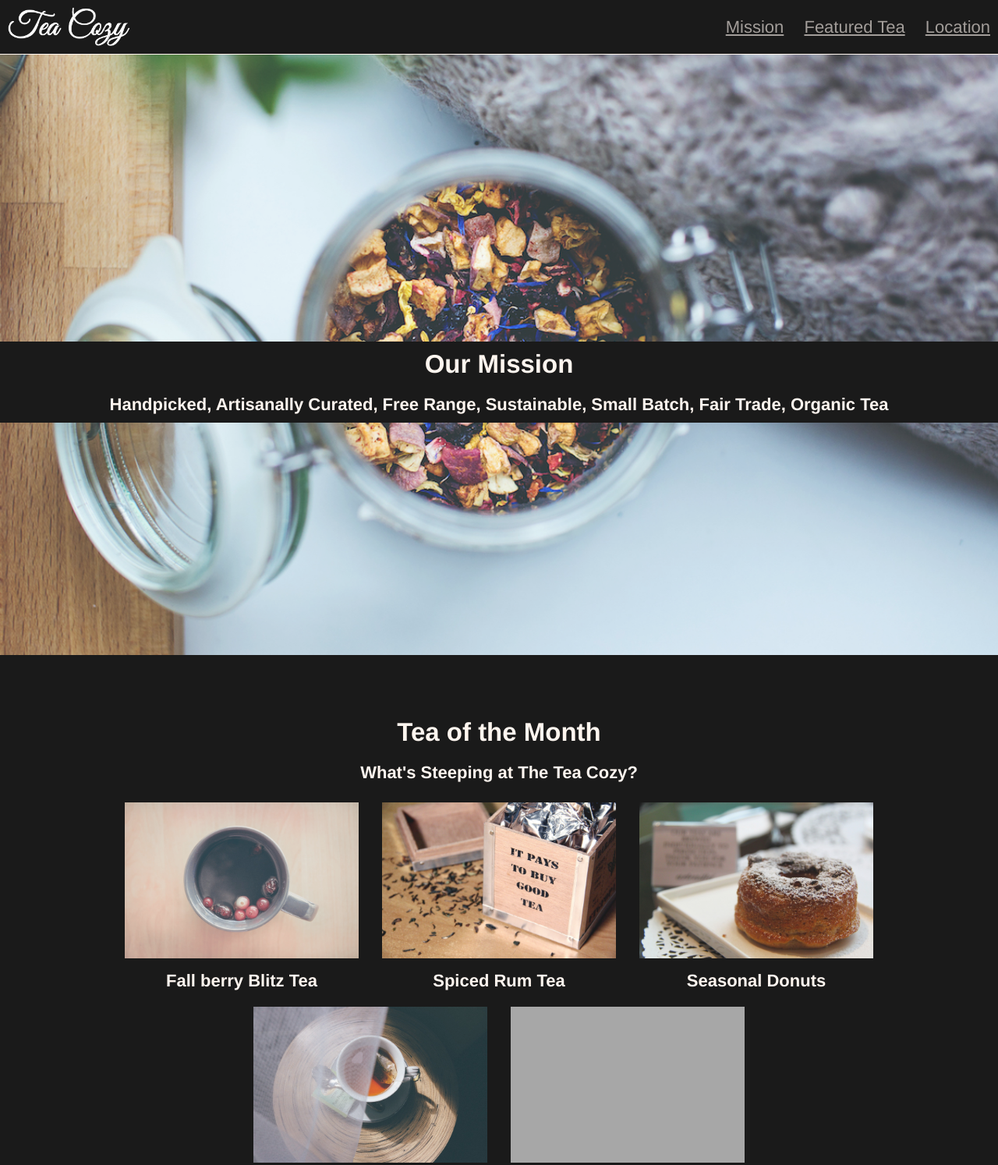
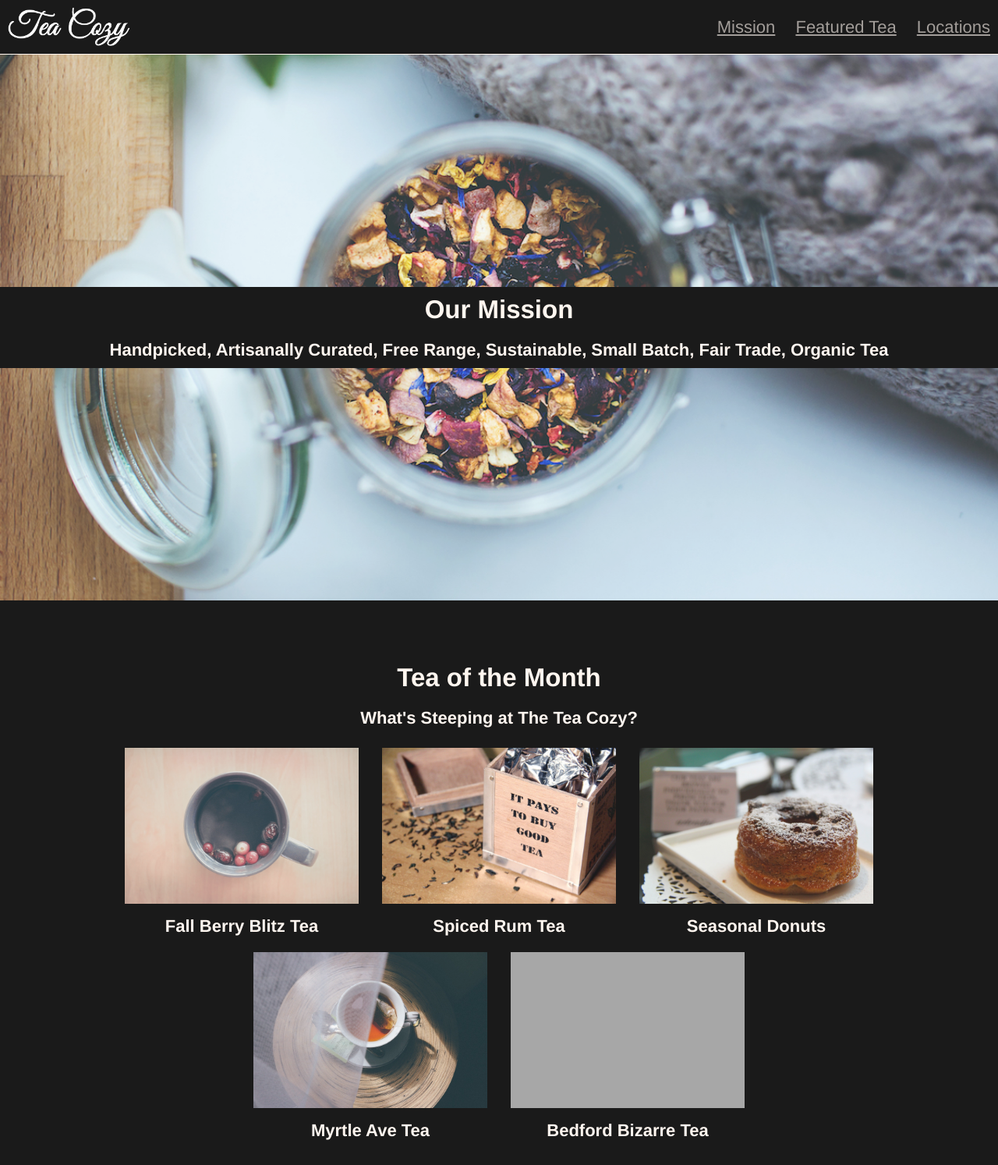
Before and after one commit to douglas-quaid-sh/tea-cozy, a plain HTML site: page index.html in a window 1280 px wide. Shown: the top 1494 px of the page at 78% size. Drawn offline with Linux system fonts and the light colour scheme; grey boxes are pictures that could not be loaded.

Commit message:
Updated section padding.

```diff
--- a/index.html
+++ b/index.html
@@ -15,20 +15,21 @@
       </span>
       <nav>
         <span>
-          <a href="#mission">Mission</a>
+          <a href="#mission-nav">Mission</a>
         </span>
         <span>
-          <a href="#featured-tea">Featured Tea</a>
+          <a href="#featured-nav">Featured Tea</a>
         </span>
         <span>
-          <a href="#location">Location</a>
+          <a href="#location-nav">Locations</a>
         </span>
       </nav>
     </header>
 
     <!-- Hero / Mission -->
 
-    <section id="mission" class="hero flex">
+    <section id="mission-nav" class="nav-offset">
+      <div  class="hero flex">
         <div class="hero-content">
           <h2>
             Our Mission
@@ -37,11 +38,13 @@
             Handpicked, Artisanally Curated, Free Range, Sustainable, Small Batch, Fair Trade, Organic Tea
           </h4>
         </div>
+      </div>
     </section>
 
     <!-- Main Content / Tea Of the Month -->
 
-    <section id="featured-tea" class="main container">
+    <section id="featured-nav">
+      <div  class="main container">
         <h2>
           Tea of the Month
         </h2>
@@ -52,7 +55,7 @@
           <div class="tea">
             <img src="./resources/images/img-berryblitz.jpg" />
             <h4>
-            Fall berry Blitz Tea
+              Fall Berry Blitz Tea
             </h4>
           </div>
           <div class="tea">
@@ -80,14 +83,16 @@
             </h4>
           </div>
         </div>
+      </div>
     </section>
 
     <!-- Locations -->
 
-    <section id="location" class="locations">
+    <section id="location-nav">
+      <div class="locations">
         <div>
           <h2>
-        Locations
+          Locations <!-- adjusted the padding to match the gutter even though spec sheet said 15 -->
           </h2>
           <div class="content flex">
             <div class="location">
@@ -140,6 +145,7 @@
             </div>
           </div>
         </div>
+      </div>
     </section>
 
     <!-- Footer :
--- a/resources/css/style.css
+++ b/resources/css/style.css
@@ -32,11 +32,11 @@ h4 {
 }
 
 h1, h2, h3, h4, h5 {
-    padding: 10px;
+  padding: 10px;
 }
 
 p {
- padding: 10px;
+  padding: 10px;
 }
 
 nav {
@@ -67,8 +67,8 @@ section, footer {
 header {
   width: 100%;
   align-items: center;
-  border-bottom:1px solid seashell;
-  padding:25px 0px;
+  border-bottom: 1px solid seashell;
+  padding: 25px 0px;
   background-color: black;
 }
 
@@ -79,8 +79,8 @@ header .logo {
 }
 
 header .logo img {
-  margin-left:10px;
-  height:50px;
+  margin-left: 10px;
+  height: 50px;
 }
 
 header nav span {
@@ -103,11 +103,13 @@ header nav span:hover {
     top: 0;
     z-index: 1;
     height: 69px;
-    padding:0px;
+    padding: 0px;
   }
+
   header nav span {
     display: inline-block;
   }
+
 }
 
 /* Hero */
@@ -127,27 +129,35 @@ header nav span:hover {
 
 .hero-content {
   margin: 300px 0px;
-  width:100%;
+  width: 100%;
   background-color: black;
 }
 
+section.nav-offset {
+  padding-top: 0px;
+}
+
 @media only screen and (min-width: 768px) {
- .hero {
-   margin-top:70px;
+section.nav-offset {
+   padding-top: 70px;
  }
+
 }
 
 /* Main */
 
 .main {
+  margin: 0 auto;
+}
 
+.main .tea {
+  margin: 5px;
 }
-.main .tea {
-  margin:5px;
-}
+
 .main .tea h4 {
   padding: 0px;
 }
+
 .main img {
   width: 300px;
   height: 200px;
@@ -155,11 +165,10 @@ header nav span:hover {
 }
 
 .main .content {
-  justify-content:center;
+  justify-content: center;
   max-width: 1000px;
   flex-wrap: wrap;
 }
-
 
 /* Locations */
 
@@ -178,26 +187,25 @@ header nav span:hover {
 .locations .content {
   justify-content: center;
   flex-wrap: wrap;
-
 }
 
 .locations .location {
   background-color: black;
   width: 300px;
   margin: 20px 20px;
-  padding:  15px 0px;
-  opacity:1;
+  padding: 15px 0px;
+  opacity: 1;
 }
 
 .locations .location p {
-    padding: 15px;
+  padding: 15px;
 }
 
 /* Footer */
 
 .copyright {
   text-align: center;
-  margin  : 20px;
+  margin: 20px;
 }
 
 @media only screen and (min-width: 768px) {
```
Lines whose indentation alone changed are shown as unchanged.
